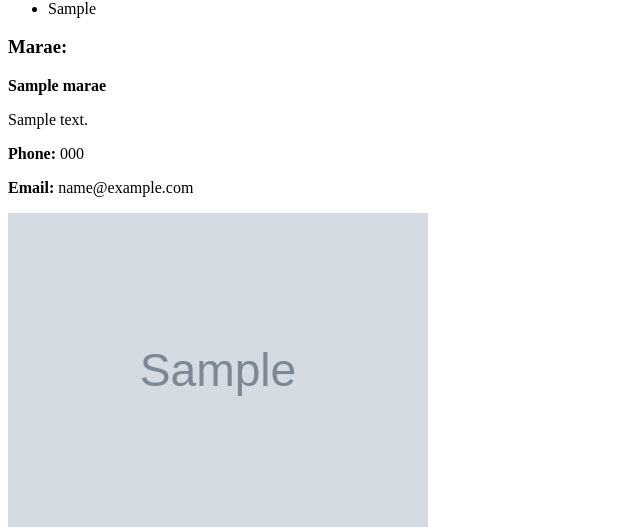
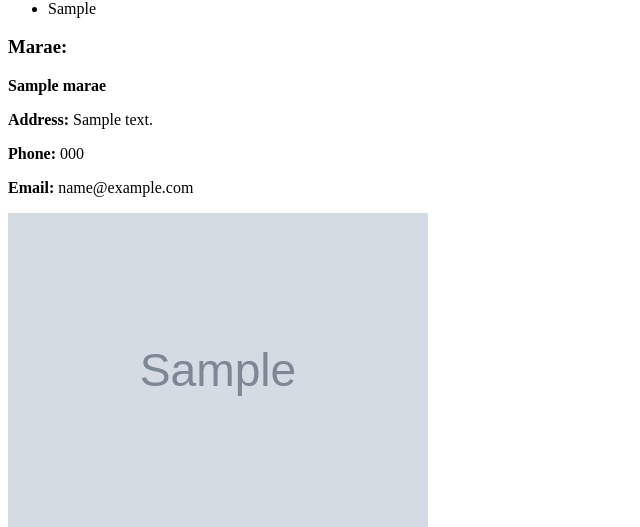
Before and after one commit to katene30/whakapapa-hau, a Django app: page /whanau/1 in a window 1280 px wide. Shown: the part 282-809 px from the top of the page, without its empty margins (0-640 px from the left). Run offline with Django 4.2, Linux system fonts and the light colour scheme; tables that the repository leaves empty hold one stand-in row (values such as "Sample post"); grey boxes marked "Sample" are stand-in pictures.

Commit message:
fix template for marae

```diff
--- a/familytree/templates/whanau.html
+++ b/familytree/templates/whanau.html
@@ -38,7 +38,7 @@
             <b>{{ whanau.marae.name }}</b>
         </div>
         <div>
-            <p>{{ whanau.marae.physical_address }}</p>
+            <p><b>Address:</b> {{ whanau.marae.physical_address }}</p>
         </div>
         {% if whanau.marae.phone_number or whanau.marae.email %}
             <div class="contact-information">
```
